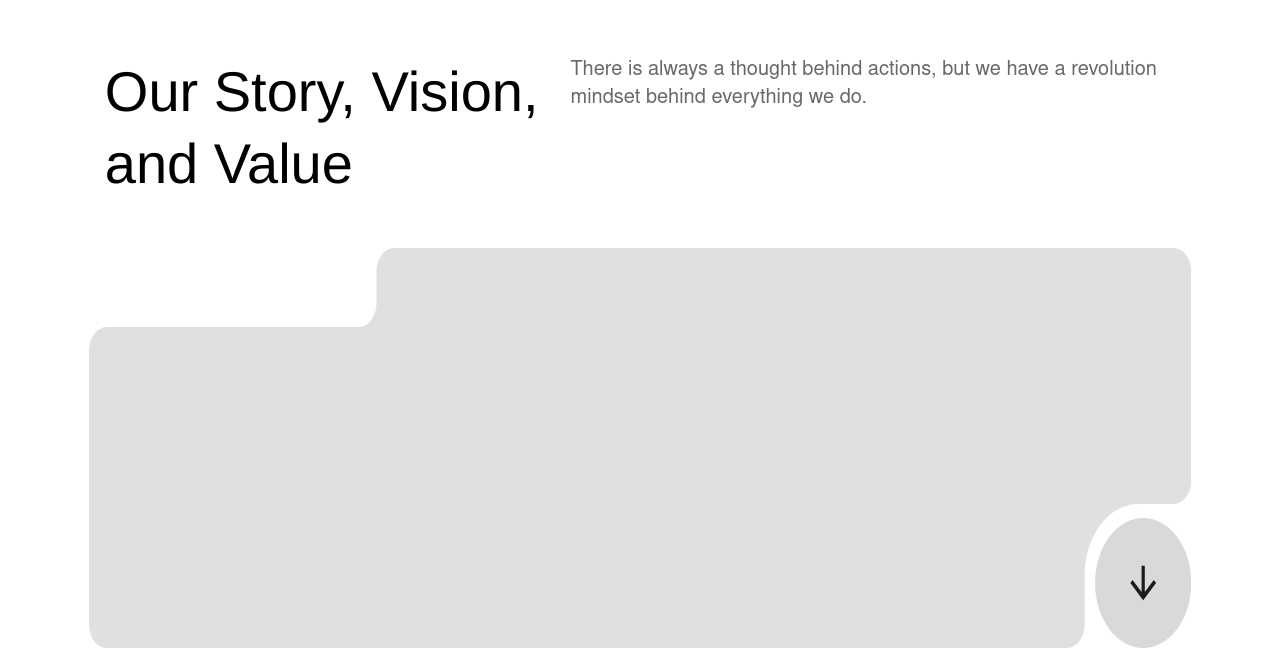
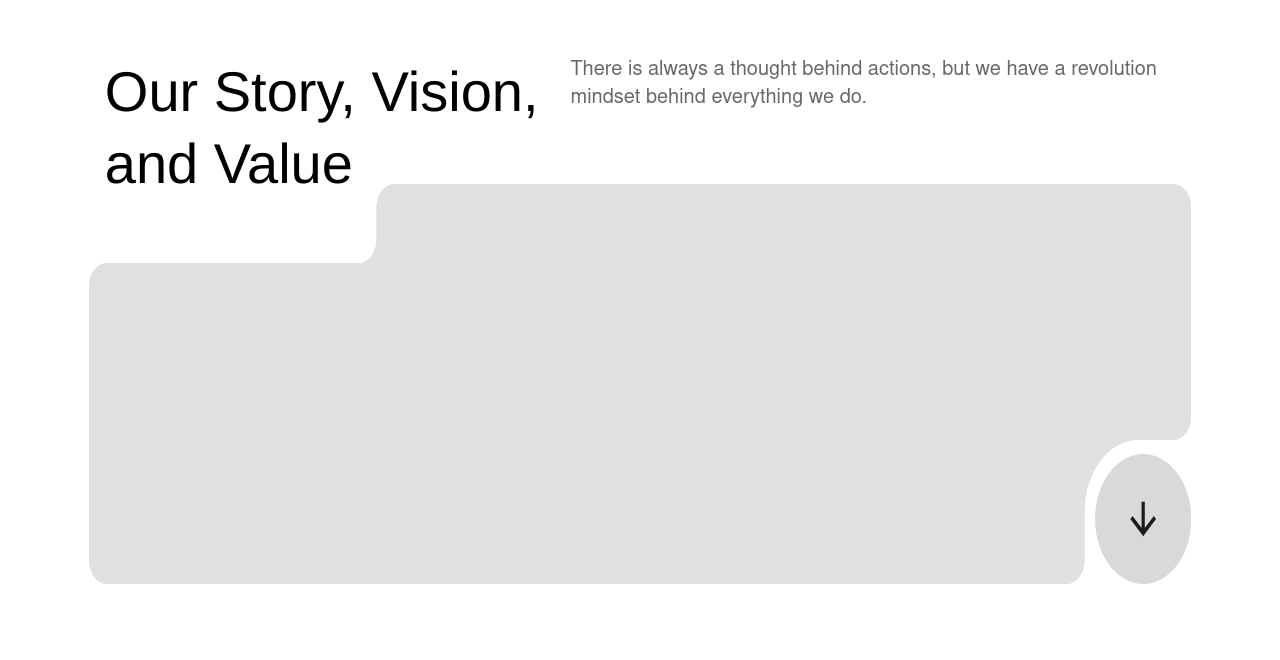
Before and after one commit to avirajsharma-ops/algaeetree, a Next.js app: page /about in a window 1280 px wide. Shown: the part 1180-1840 px from the top of the page. Built offline with nearby package versions, Linux system fonts and the light colour scheme; a web font is replaced by a local one.

Commit message:
About: tighten gap between Our Story heading and banner

```diff
--- a/app/components/sections/about/StoryHeaderSection.tsx
+++ b/app/components/sections/about/StoryHeaderSection.tsx
@@ -1,7 +1,7 @@
 export default function StoryHeaderSection() {
     return (
         <section className="w-full bg-white">
-            <div className="page-px flex flex-col gap-8 py-8 lg:gap-12 lg:py-[60px]">
+            <div className="page-px flex flex-col gap-8 py-8 lg:gap-0 lg:py-[60px]">
                 {/* Heading row */}
                 <div className="flex flex-col items-start gap-4 px-0 lg:flex-row lg:items-start lg:justify-between lg:gap-8 lg:px-4">
                     <h2 className="font-nevera whitespace-nowrap text-[40px] leading-[40px] text-black lg:text-[56px] lg:leading-[72px]">
@@ -18,8 +18,8 @@ export default function StoryHeaderSection() {
                     </p>
                 </div>
 
-                {/* Story banner — notched grey shape (Figma placeholder for forthcoming hero photo) */}
-                <div className="relative w-full">
+                {/* Story banner — top-left notch tucks under the heading on desktop. */}
+                <div className="relative w-full lg:-mt-4">
                     <svg
                         viewBox="0 0 1488 400"
                         preserveAspectRatio="none"
```
